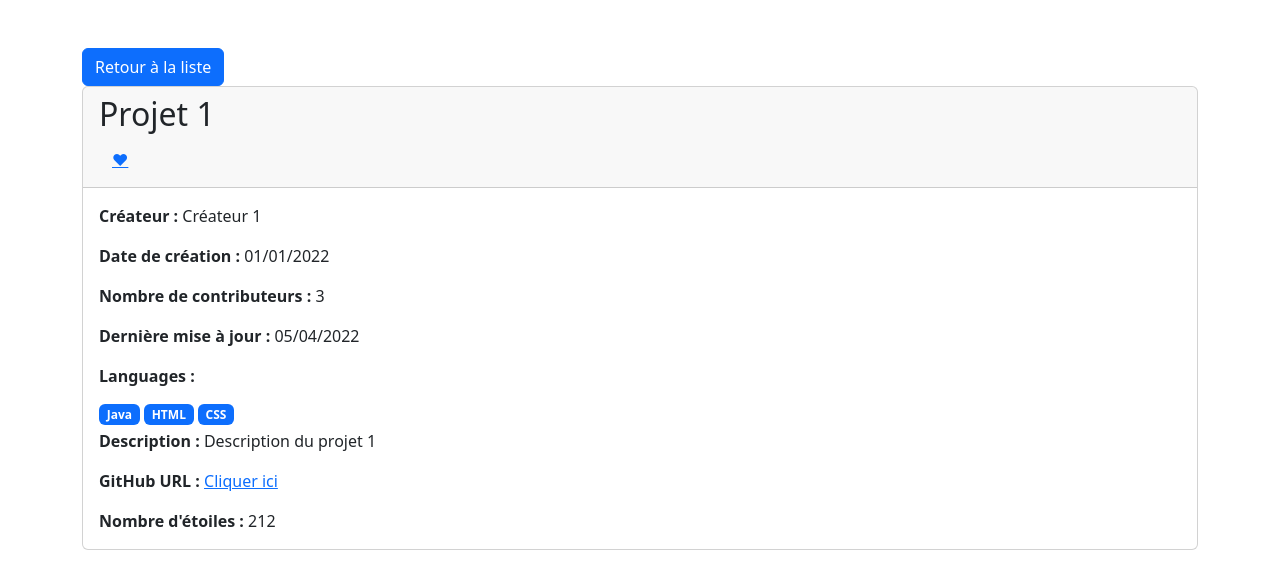
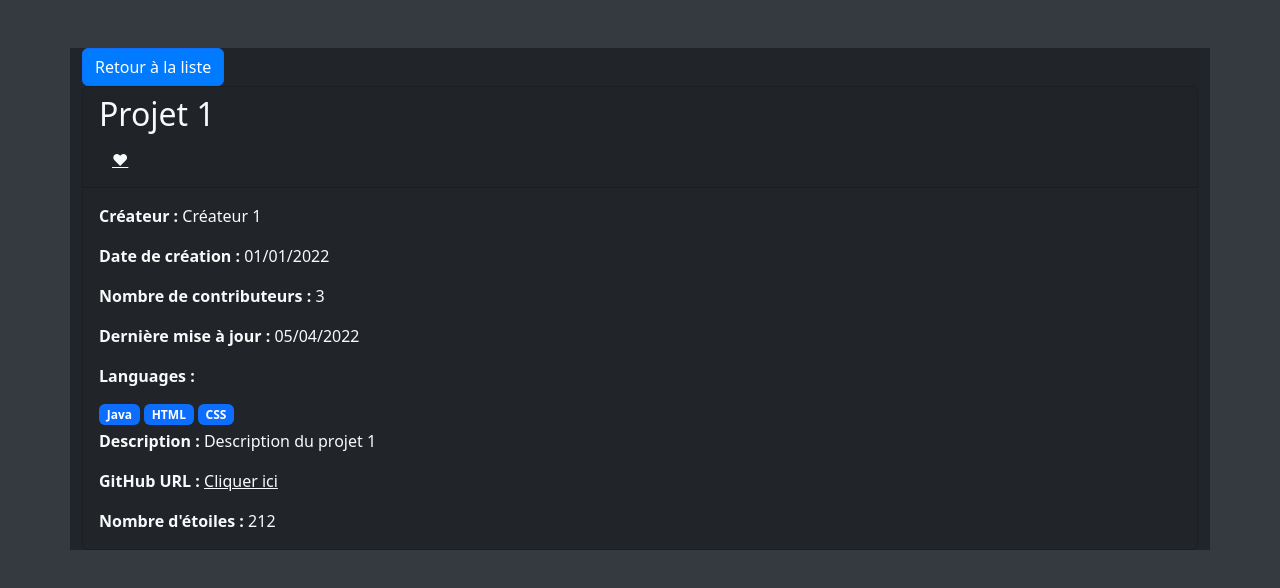
Before and after one commit to Marskof/RecruitMIAGE, an Angular app: page /details/1 in a window 1280 px wide. Shown: the top 588 px of the page. Built offline with nearby package versions, Linux system fonts and the light colour scheme.

Commit message:
Marouane - ajout dark mode

```diff
--- a/src/app/details-projets/details-projets.component.html
+++ b/src/app/details-projets/details-projets.component.html
@@ -1,9 +1,9 @@
-<div class="container mt-5">
+<div class="container mt-5 bg-dark text-light"> <!-- Ajoutez la classe "bg-dark" pour le fond sombre et "text-light" pour le texte clair -->
 	<button class="btn btn-primary" (click)="revenirPageListeProjets()">Retour à la liste</button>
-	<div *ngIf="selectedProject" class="card">
+	<div *ngIf="selectedProject" class="card bg-dark text-light"> <!-- Ajoutez les classes "bg-dark" et "text-light" à la carte pour le fond sombre et le texte clair -->
 	  <div class="card-header">
 		<h2 class="card-title">{{ selectedProject.name }}</h2>
-		<button class="btn btn-link" (click)="likeProject()">&#x2764;</button>
+		<button class="btn btn-link text-light" (click)="likeProject()">&#x2764;</button> <!-- Ajoutez la classe "text-light" pour le texte clair -->
 	  </div>
 	  <div class="card-body">
 		<p class="card-text"><strong>Créateur : </strong> {{ selectedProject.creator }}</p>
@@ -15,8 +15,8 @@
 		  <div *ngFor="let language of selectedProject.languages" class="badge bg-primary me-1 mb-1">{{ language }}</div>
 		</div>
 		<p class="card-text"><strong>Description : </strong> {{ selectedProject.description }}</p>
-		<p class="card-text"><strong>GitHub URL : </strong> <a href="{{ selectedProject.githubUrl }}" target="_blank">Cliquer ici</a></p>
+		<p class="card-text"><strong>GitHub URL : </strong> <a href="{{ selectedProject.githubUrl }}" target="_blank" class="text-light">Cliquer ici</a></p> <!-- Ajoutez la classe "text-light" pour le texte clair -->
 		<p class="card-text"><strong>Nombre d'étoiles : </strong> {{selectedProject.etoiles}} <span class="emoji-flag">{{selectedProject.country}}</span></p>
 	  </div>
 	</div>
-  </div>
+</div>
--- a/src/app/details-projets/details-projets.component.ts
+++ b/src/app/details-projets/details-projets.component.ts
@@ -10,6 +10,7 @@ import { Router } from '@angular/router';
 })
 export class DetailsProjetsComponent implements OnInit {
   selectedProject: any;
+  estLike: boolean = false;
 
   constructor(private router: Router,private route: ActivatedRoute, private projectService: ProjectService) { }
 
@@ -28,6 +29,9 @@ export class DetailsProjetsComponent implements OnInit {
   }
 
   likeProject(): void {
-    this.selectedProject.etoiles++;
+    if(this.estLike===false){
+      this.selectedProject.etoiles++;
+      this.estLike=true;
+    }
   }
 }
--- a/src/app/services/project.service.ts
+++ b/src/app/services/project.service.ts
@@ -46,7 +46,8 @@ export class ProjectService {
         githubUrl: 'https://github.com/projet3',
         image: 'assets/images/imgJava.jpg',
         etoiles: 216
-      }
+      },
+
     ];
   }
 
--- a/src/styles.css
+++ b/src/styles.css
@@ -1 +1,19 @@
-/* You can add global styles to this file, and also import other style files */
+
+body {
+    background-color: #343a40;
+    color: #ffffff;
+  }
+
+  .card {
+    background-color: #454d55;
+    color: #ffffff;
+  }
+
+  .btn-primary {
+    background-color: #007bff;
+    color: #ffffff;
+  }
+
+  a {
+    color: #ffffff;
+  }
```
